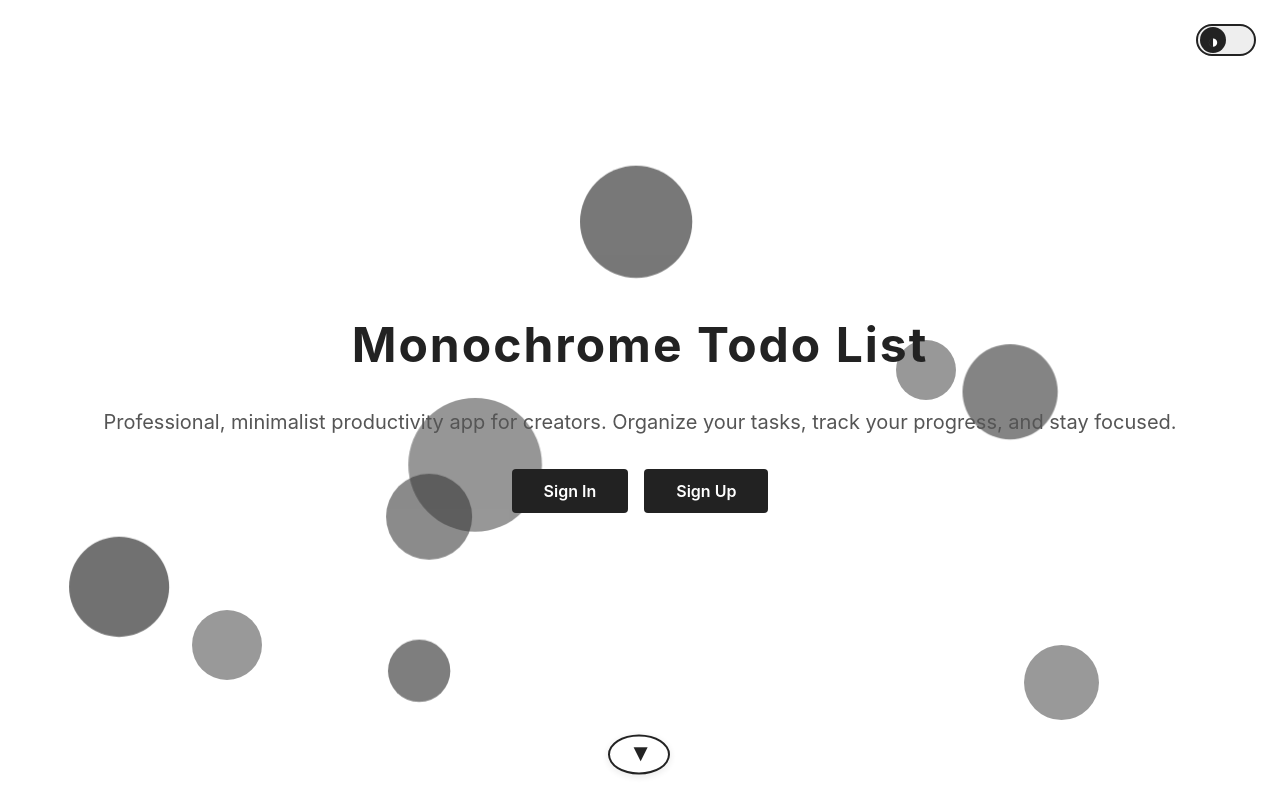
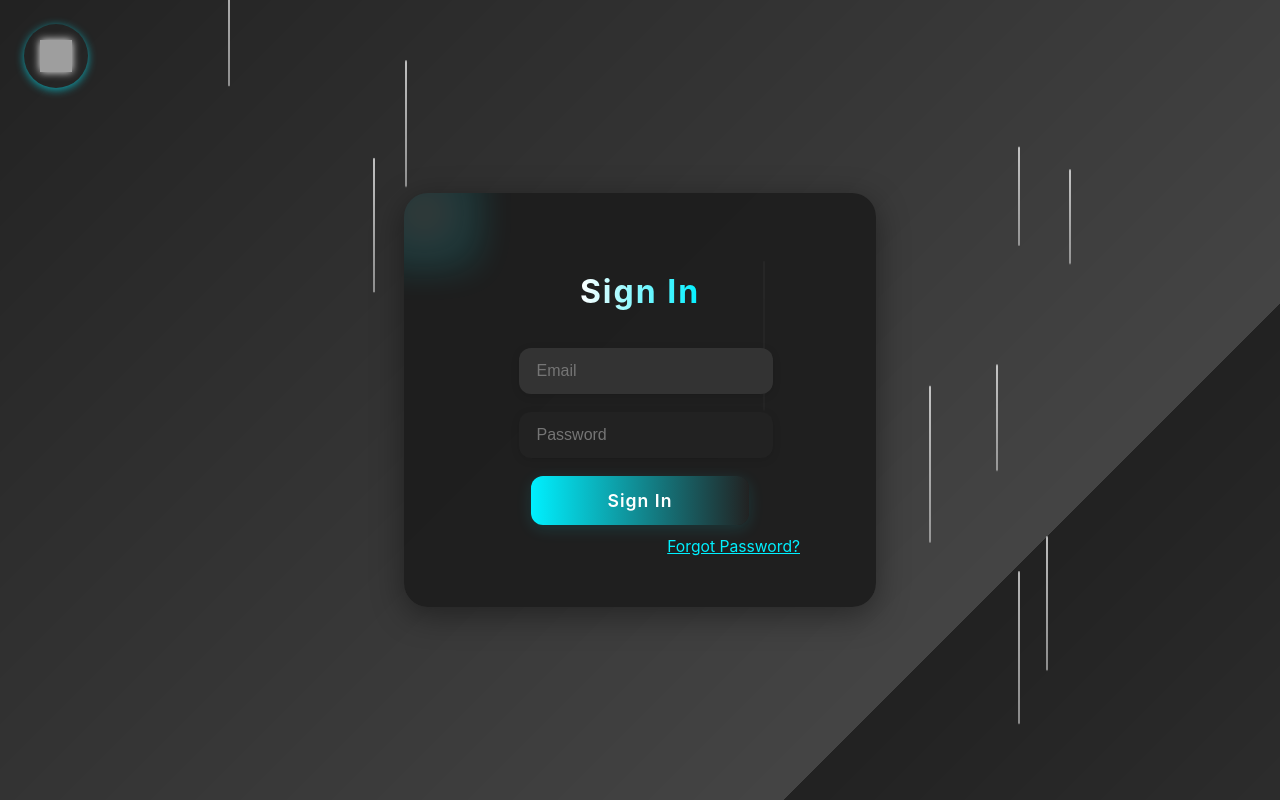
Before and after one commit to PaidYusuf/monochrome_todo, a React (Vite) app: page /login in a window 1280 px wide. Shown: the top 801 px of the page. Built offline with nearby package versions, Linux system fonts and the light colour scheme; grey boxes are pictures that could not be loaded.

Commit message:
Increase raindrop frequency and UI improvements

```diff
--- /dev/null
+++ b/frontend/src/components/RainingBackground.jsx
@@ -0,0 +1,47 @@
+import React from 'react';
+import styled, { keyframes } from 'styled-components';
+
+const rainDrop = keyframes`
+  0% { opacity: 0.7; transform: translateY(-600px) scaleY(0.7); }
+  95% { opacity: 0.7; }
+  100% { opacity: 0.1; transform: translateY(100vh) scaleY(1.2); }
+`;
+
+const RainWrapper = styled.div`
+  position: fixed;
+  inset: 0;
+  z-index: -1;
+  pointer-events: none;
+  overflow: hidden;
+`;
+
+const RainDrop = styled.div`
+  position: absolute;
+  left: ${({ left }) => left};
+  width: 2px;
+  height: ${({ height }) => height};
+  background: linear-gradient(180deg, #fff 0%, #bbb 100%);
+  opacity: 0.7;
+  border-radius: 2px;
+  animation: ${rainDrop} ${({ duration }) => duration}s linear infinite;
+  animation-delay: ${({ delay }) => delay}s;
+  top: ${({ initialTop }) => initialTop};
+`;
+
+const drops = Array.from({ length: 80 }).map((_, i) => ({
+  left: `${Math.random() * 100}vw`,
+  height: `${60 + Math.random() * 80}px`,
+  duration: 3 + Math.random() * 2.5,
+  delay: Math.random() * 2.5,
+  initialTop: `${(-Math.random() * 300) - 10}vh`
+}));
+
+const RainingBackground = () => (
+  <RainWrapper>
+    {drops.map((drop, idx) => (
+      <RainDrop key={idx} {...drop} />
+    ))}
+  </RainWrapper>
+);
+
+export default RainingBackground;
--- a/frontend/src/pages/LandingPage.jsx
+++ b/frontend/src/pages/LandingPage.jsx
@@ -1,4 +1,5 @@
 import React, { useContext, useEffect, useState } from 'react';
+import { useNavigate } from 'react-router-dom';
 import ThemeToggle from '../components/ThemeToggle';
 import { ThemeContext } from '../context/ThemeContext';
 import BubblesBackground from '../components/BubblesBackground';
@@ -44,18 +45,39 @@ const Footer = () => (
 	</footer>
 );
 
-const WelcomeText = ({ dark }) => (
+const WelcomeText = ({ dark }) => {
+	const navigate = useNavigate();
+	return (
 		<LandingWrapper dark={dark} style={{ zIndex: 1, position: 'relative', minHeight: '100vh', justifyContent: 'center', alignItems: 'center', display: 'flex', flexDirection: 'column', padding: '0 1rem' }}>
 			<Title dark={dark}>Monochrome Todo List</Title>
 			<Subtitle dark={dark}>
 				Professional, minimalist productivity app for creators. Organize your tasks, track your progress, and stay focused.
 			</Subtitle>
 			<ButtonGroup>
-			<MainButton dark={dark}>Sign In</MainButton>
-			<MainButton dark={dark}>Sign Up</MainButton>
+				<MainButton dark={dark} onClick={() => navigate('/login')}>
+					<span style={{marginRight: '0.5rem', display: 'inline-block'}}>
+						{/* Simple user icon SVG */}
+						<svg width="18" height="18" viewBox="0 0 18 18" fill="none" xmlns="http://www.w3.org/2000/svg">
+						  <circle cx="9" cy="6" r="3.5" stroke={dark ? '#222' : '#fff'} strokeWidth="1.5"/>
+						  <path d="M3 15c0-2.5 3-4 6-4s6 1.5 6 4" stroke={dark ? '#222' : '#fff'} strokeWidth="1.5" strokeLinecap="round"/>
+						</svg>
+					</span>
+					Sign In
+				</MainButton>
+				<MainButton dark={dark} onClick={() => navigate('/login')}>
+					<span style={{marginRight: '0.5rem', display: 'inline-block'}}>
+						{/* Simple plus icon SVG */}
+						<svg width="18" height="18" viewBox="0 0 18 18" fill="none" xmlns="http://www.w3.org/2000/svg">
+						  <line x1="9" y1="4" x2="9" y2="14" stroke={dark ? '#222' : '#fff'} strokeWidth="1.5" strokeLinecap="round"/>
+						  <line x1="4" y1="9" x2="14" y2="9" stroke={dark ? '#222' : '#fff'} strokeWidth="1.5" strokeLinecap="round"/>
+						</svg>
+					</span>
+					Sign Up
+				</MainButton>
 			</ButtonGroup>
 		</LandingWrapper>
 	);
+};
 
 const GallerySection = () => {
   const { darkMode } = useContext(ThemeContext);
--- /dev/null
+++ b/frontend/src/pages/LoginPage.jsx
@@ -0,0 +1,267 @@
+import React, { useState } from 'react';
+import styled, { keyframes } from 'styled-components';
+import { useNavigate } from 'react-router-dom';
+import RainingBackground from '../components/RainingBackground';
+
+const fadeIn = keyframes`
+  from { opacity: 0; transform: translateY(40px) scale(0.95); }
+  to { opacity: 1; transform: translateY(0) scale(1); }
+`;
+
+const LoginWrapper = styled.div`
+  min-height: 100vh;
+  width: 100vw;
+  display: flex;
+  align-items: center;
+  justify-content: center;
+  /* Cross-diagonal monochrome gradient for all browsers */
+  background: repeating-linear-gradient(135deg,
+    #222 0px, #222 32px,
+    #232323 32px, #232323 64px,
+    #242424 64px, #242424 96px,
+    #252525 96px, #252525 128px,
+    #262626 128px, #262626 160px,
+    #272727 160px, #272727 192px,
+    #282828 192px, #282828 224px,
+    #292929 224px, #292929 256px,
+    #2a2a2a 256px, #2a2a2a 288px,
+    #2b2b2b 288px, #2b2b2b 320px,
+    #2c2c2c 320px, #2c2c2c 352px,
+    #2d2d2d 352px, #2d2d2d 384px,
+    #2e2e2e 384px, #2e2e2e 416px,
+    #2f2f2f 416px, #2f2f2f 448px,
+    #303030 448px, #303030 480px,
+    #313131 480px, #313131 512px,
+    #323232 512px, #323232 544px,
+    #333 544px, #333 576px,
+    #343434 576px, #343434 608px,
+    #353535 608px, #353535 640px,
+    #363636 640px, #363636 672px,
+    #373737 672px, #373737 704px,
+    #383838 704px, #383838 736px,
+    #393939 736px, #393939 768px,
+    #3a3a3a 768px, #3a3a3a 800px,
+    #3b3b3b 800px, #3b3b3b 832px,
+    #3c3c3c 832px, #3c3c3c 864px,
+    #3d3d3d 864px, #3d3d3d 896px,
+    #3e3e3e 896px, #3e3e3e 928px,
+    #3f3f3f 928px, #3f3f3f 960px,
+    #404040 960px, #404040 992px,
+    #414141 992px, #414141 1024px,
+    #424242 1024px, #424242 1056px,
+    #434343 1056px, #434343 1088px,
+    #444 1088px, #444 1120px
+  );
+  color: #fff;
+  font-family: 'Inter', 'Roboto', sans-serif;
+  position: fixed;
+  top: 0;
+  left: 0;
+  z-index: 0;
+`;
+
+const LoginBox = styled.div`
+  background: rgba(30, 30, 30, 0.95);
+  border-radius: 24px;
+  box-shadow: 0 8px 32px rgba(0,0,0,0.4);
+  padding: 48px 36px;
+  width: 100%;
+  max-width: 400px;
+  animation: ${fadeIn} 0.8s cubic-bezier(.68,-0.55,.27,1.55);
+  position: relative;
+  overflow: hidden;
+  display: flex;
+  flex-direction: column;
+  align-items: center;
+  justify-content: center;
+  margin: 0 auto;
+  @media (max-width: 500px) {
+    padding: 32px 8px;
+    max-width: 98vw;
+  }
+`;
+
+const FuturisticGlow = styled.div`
+  position: absolute;
+  top: -40px;
+  left: -40px;
+  width: 120px;
+  height: 120px;
+  background: radial-gradient(circle, #fff 0%, #00f0ff 60%, transparent 100%);
+  opacity: 0.12;
+  filter: blur(16px);
+  z-index: 0;
+`;
+
+const Title = styled.h2`
+  font-size: 2rem;
+  font-weight: 700;
+  letter-spacing: 2px;
+  margin-bottom: 32px;
+  text-align: center;
+  background: linear-gradient(90deg, #fff 0%, #00f0ff 100%);
+  -webkit-background-clip: text;
+  -webkit-text-fill-color: transparent;
+  background-clip: text;
+`;
+
+const Input = styled.input`
+  width: 90%;
+  max-width: 320px;
+  padding: 14px 18px;
+  margin-bottom: 18px;
+  border-radius: 12px;
+  border: none !important;
+  background: #222;
+  color: #fff;
+  font-size: 1rem;
+  outline: none;
+  box-shadow: 0 2px 8px rgba(0,0,0,0.12);
+  transition: background 0.2s;
+  display: block;
+  margin-left: auto;
+  margin-right: auto;
+  &:focus {
+    background: #333;
+  }
+`;
+
+const Button = styled.button`
+  width: 90%;
+  max-width: 320px;
+  padding: 14px 0;
+  border-radius: 12px;
+  border: none;
+  background: linear-gradient(90deg, #00f0ff 0%, #222 100%);
+  color: #fff;
+  font-size: 1.1rem;
+  font-weight: 600;
+  letter-spacing: 1px;
+  cursor: pointer;
+  box-shadow: 0 4px 16px rgba(0,240,255,0.12);
+  transition: background 0.2s, transform 0.2s;
+  display: block;
+  margin-left: auto;
+  margin-right: auto;
+  &:hover {
+    background: linear-gradient(90deg, #222 0%, #00f0ff 100%);
+    transform: scale(1.04);
+  }
+`;
+
+const ErrorMsg = styled.div`
+  color: #ff3b3b;
+  background: rgba(50,0,0,0.12);
+  border-radius: 8px;
+  padding: 8px 0;
+  text-align: center;
+  margin-bottom: 12px;
+  font-size: 0.98rem;
+`;
+
+const HomeButton = styled.button`
+  position: fixed;
+  top: 24px;
+  left: 24px;
+  width: 64px;
+  height: 64px;
+  border-radius: 50%;
+  border: none;
+  background: none;
+  color: #222;
+  font-size: 1.2rem;
+  font-weight: 700;
+  cursor: pointer;
+  box-shadow: 0 2px 8px rgba(0, 238, 255, 0.62);
+  transition: background 0.2s, color 0.2s;
+  z-index: 1000;
+  display: flex;
+  align-items: center;
+  justify-content: center;
+  &:hover img {
+    transform: scale(1.15);
+    filter: drop-shadow(0 0 8px #00f0ff);
+    transition: transform 0.2s, filter 0.2s;
+  }
+`;
+
+
+const ForgotPassword = styled.div`
+  width: 90%;
+  max-width: 320px;
+  margin: 10px auto 0 auto;
+  text-align: right;
+  font-size: 0.98rem;
+  color: #00f0ff;
+  cursor: pointer;
+  text-decoration: underline;
+  transition: color 0.2s;
+  &:hover {
+    color: #fff;
+  }
+`;
+
+const LoginPage = () => {
+  const [email, setEmail] = useState('');
+  const [password, setPassword] = useState('');
+  const [error, setError] = useState('');
+  const [loading, setLoading] = useState(false);
+  const navigate = useNavigate();
+
+  const handleLogin = async (e) => {
+    e.preventDefault();
+    setError('');
+    setLoading(true);
+    try {
+      const res = await fetch('http://localhost:5000/api/auth/signin', {
+        method: 'POST',
+        headers: { 'Content-Type': 'application/json' },
+        body: JSON.stringify({ email, password })
+      });
+      const data = await res.json();
+      if (!res.ok) throw new Error(data.message || 'Login failed');
+      localStorage.setItem('token', data.token);
+      window.location.href = '/';
+    } catch (err) {
+      setError(err.message);
+    } finally {
+      setLoading(false);
+    }
+  };
+
+  return (
+    <LoginWrapper>
+      <RainingBackground />
+      <HomeButton onClick={() => navigate('/')} title="Return Home">
+        {/* Home icon from Icons8 */}
+        <img src="https://img.icons8.com/ios-filled/50/ffffff/home.png" alt="Home Icon" width="32" height="32" style={{filter: 'drop-shadow(0 0 4px #fff)'}} />
+      </HomeButton>
+      <LoginBox>
+        <FuturisticGlow />
+        <Title>Sign In</Title>
+        {error && <ErrorMsg>{error}</ErrorMsg>}
+        <form onSubmit={handleLogin}>
+          <Input
+            type="email"
+            placeholder="Email"
+            value={email}
+            onChange={e => setEmail(e.target.value)}
+            required
+            autoFocus
+          />
+          <Input
+            type="password"
+            placeholder="Password"
+            value={password}
+            onChange={e => setPassword(e.target.value)}
+            required
+          />
+          <Button type="submit" disabled={loading}>{loading ? 'Signing in...' : 'Sign In'}</Button>
+        </form>
+        <ForgotPassword onClick={() => alert('Password reset coming soon!')}>Forgot Password?</ForgotPassword>
+      </LoginBox>
+    </LoginWrapper>
+  );
+};
+
+export default LoginPage;
--- a/src/App.jsx
+++ b/src/App.jsx
@@ -1,10 +1,17 @@
+import { BrowserRouter, Routes, Route } from 'react-router-dom';
 import LandingPage from '../frontend/src/pages/LandingPage';
+import LoginPage from '../frontend/src/pages/LoginPage';
 import { ThemeProvider } from '../frontend/src/context/ThemeContext';
 
 function App() {
   return (
     <ThemeProvider>
-      <LandingPage />
+      <BrowserRouter>
+        <Routes>
+          <Route path="/" element={<LandingPage />} />
+          <Route path="/login" element={<LoginPage />} />
+        </Routes>
+      </BrowserRouter>
     </ThemeProvider>
   );
 }
```
Also changed, not shown: 1 other file (tests, documents, lock files or other folders). Lines whose indentation alone changed are shown as unchanged.
